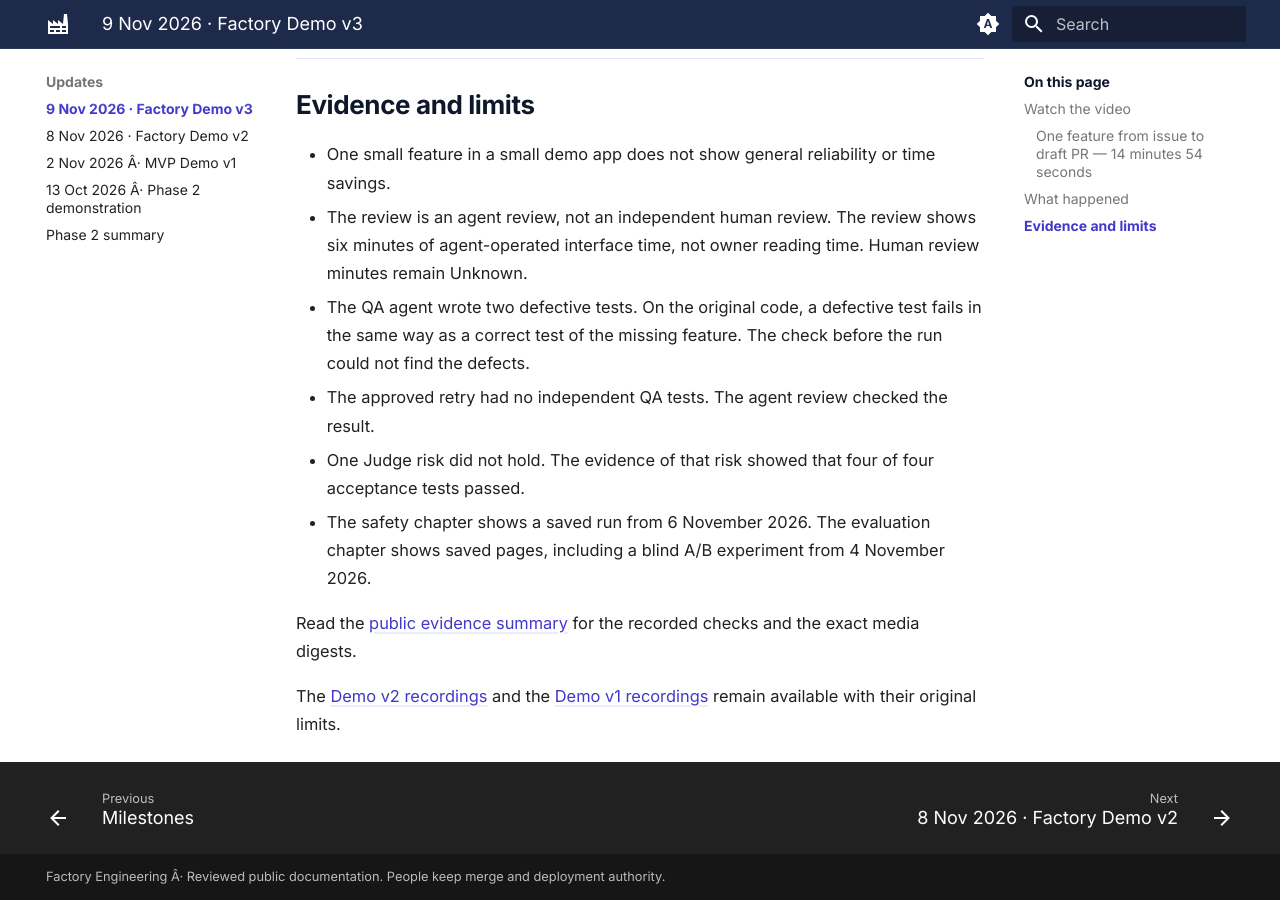
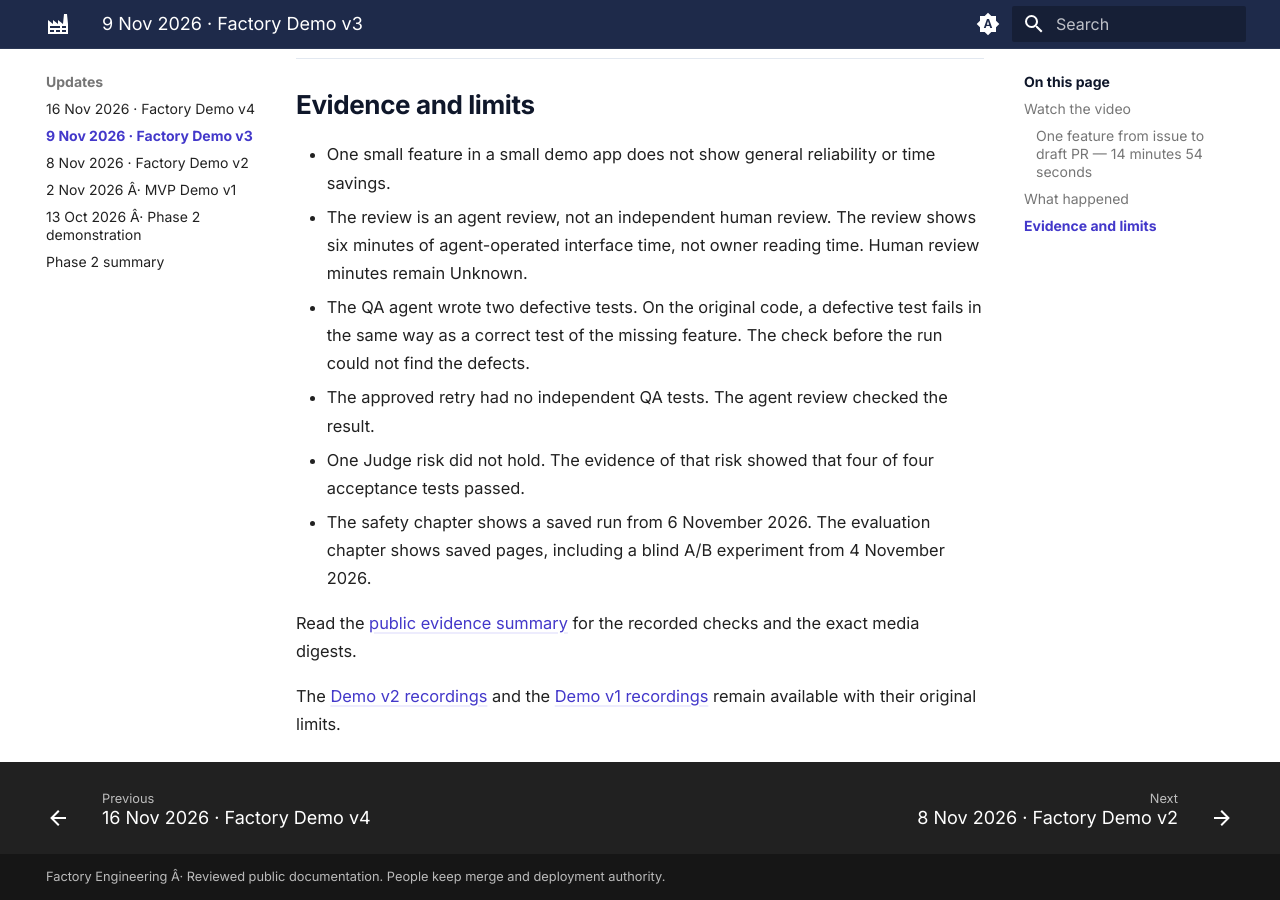
Before and after one commit to mikara89/factory-engineering-portal, an MkDocs documentation site: the page built from docs/updates/2026-11-09-factory-demo-v3.md, in a window 1280 px wide and 900 px high, scrolled down 2957 px. Built offline with MkDocs 1.6.1 and Material for MkDocs 9.7.7, drawn with Linux system fonts in a browser that asks for light colours.

Commit message:
Add the Demo v4 posters, captions, and menu entry (#19)
The automatic public update (#18) published the Demo v4 page text.
This change adds the files that the page needs from the portal:
the three posters, the three WebVTT caption files, and the Updates
menu entry. Each file matches portal-file-manifest.json of the
reviewed private source (factory-engineering 5209280).

Co-authored-by: Slobodan Mikaric <slobodan.mikaric@zuhlke.com>
Co-authored-by: Claude Opus 5.5 <noreply@anthropic.com>

```diff
--- a/mkdocs.yml
+++ b/mkdocs.yml
@@ -112,6 +112,7 @@ nav:
       - Roadmap: roadmap.md
       - Milestones: milestones/index.md
   - Updates:
+      - "16 Nov 2026 · Factory Demo v4": updates/2026-11-16-factory-demo-v4.md
       - "9 Nov 2026 · Factory Demo v3": updates/2026-11-09-factory-demo-v3.md
       - "8 Nov 2026 · Factory Demo v2": updates/2026-11-08-factory-demo-v2.md
       - "2 Nov 2026 Â· MVP Demo v1": updates/2026-11-02-mvp-demo-v1.md
```
Also changed, not shown: docs/assets/demo-v4/factory-demo-v4-1-changes-direction-poster.png (added), docs/assets/demo-v4/factory-demo-v4-2-issue-to-tests-poster.png (added), docs/assets/demo-v4/factory-demo-v4-3-tests-to-decision-poster.png (added), 3 other files.
